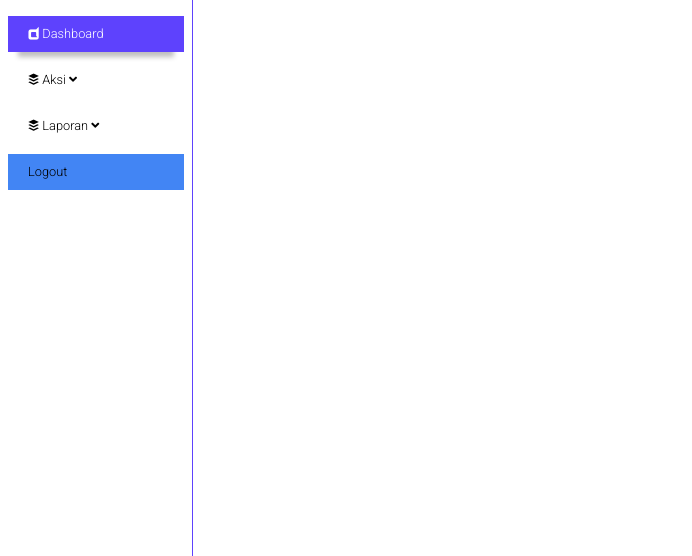
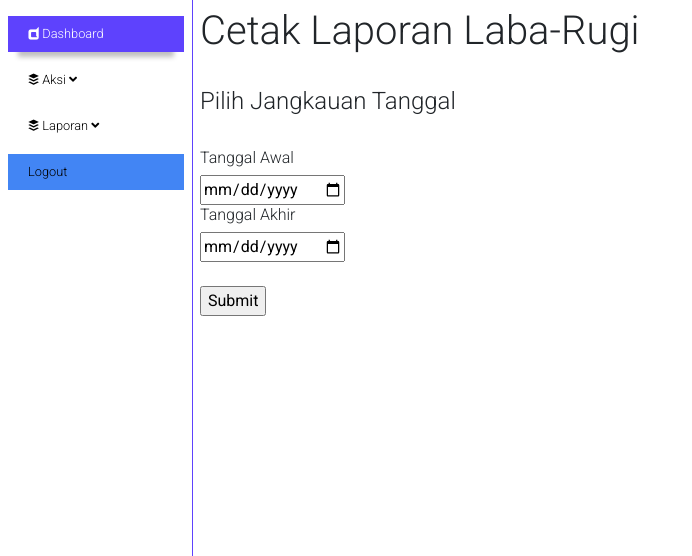
Before and after one commit to katokta/Food-Taker, a PHP site: page /Food-Taker/admin/laporanlabarugi.php in a window 1280 px wide. Shown: the part 56-612 px from the top of the page, without its empty margins (0-692 px from the left). Run offline with PHP 8.4, Linux system fonts and the light colour scheme; the visitor is signed in with stand-in values (Sample User, id 1); data that the repository does not hold is empty; some libraries are stand-ins or nearby versions.

Commit message:
Update laporan laba rugi-Kath

```diff
--- a/admin/laporanlabarugi.php
+++ b/admin/laporanlabarugi.php
@@ -33,6 +33,20 @@ include("../config/db_connect.php");
       <div class="container-fluid m-0 p-0">
         <div class="row m-0 p-0">
           <div class="col-lg-12 m-0 p-2 text-center text-md-left text-lg-left">
+          <form method="POST" action="cetaklabarugi.php">
+            <h1>Cetak Laporan Laba-Rugi</h1>
+            <br>
+            <h4>Pilih Jangkauan Tanggal</h4>
+            <br>
+            <h6>Tanggal Awal</h6>
+            <input type="date" name="datestart">
+            <br>
+            <h6>Tanggal Akhir</h6>
+            <input type="date" name="dateend">
+            <br>
+            <br>
+            <input type="submit">
+          </form>
           </div>
         </div>
       </div>
```
